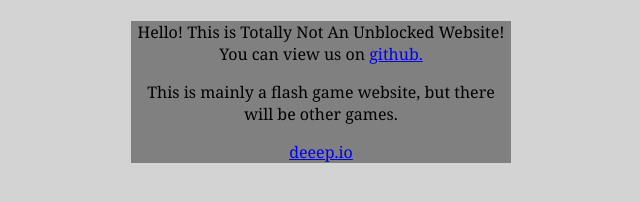
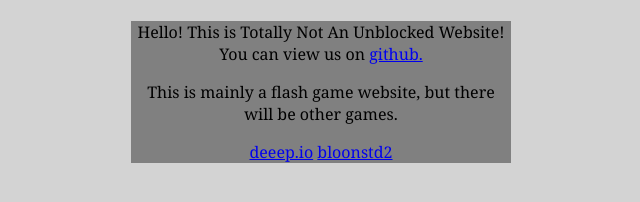
Before and after one commit to notatree2/-information-about-plants, a plain HTML site: page index.html in a window 1280 px wide. Shown: the whole page, without its empty margins (319-959 px from the left). Drawn offline with Linux system fonts and the light colour scheme.

Commit message:
blooners

```diff
--- a/index.html
+++ b/index.html
@@ -16,7 +16,7 @@
         <p>This is mainly a flash game website, but there will be other games.</p>
 
         <a href="deeeep.io.html" target="_blank">deeep.io</a>
-
+<a href="bloonstd2.html" target="_blank">bloonstd2</a>
     </div>
 
 </body>
```
